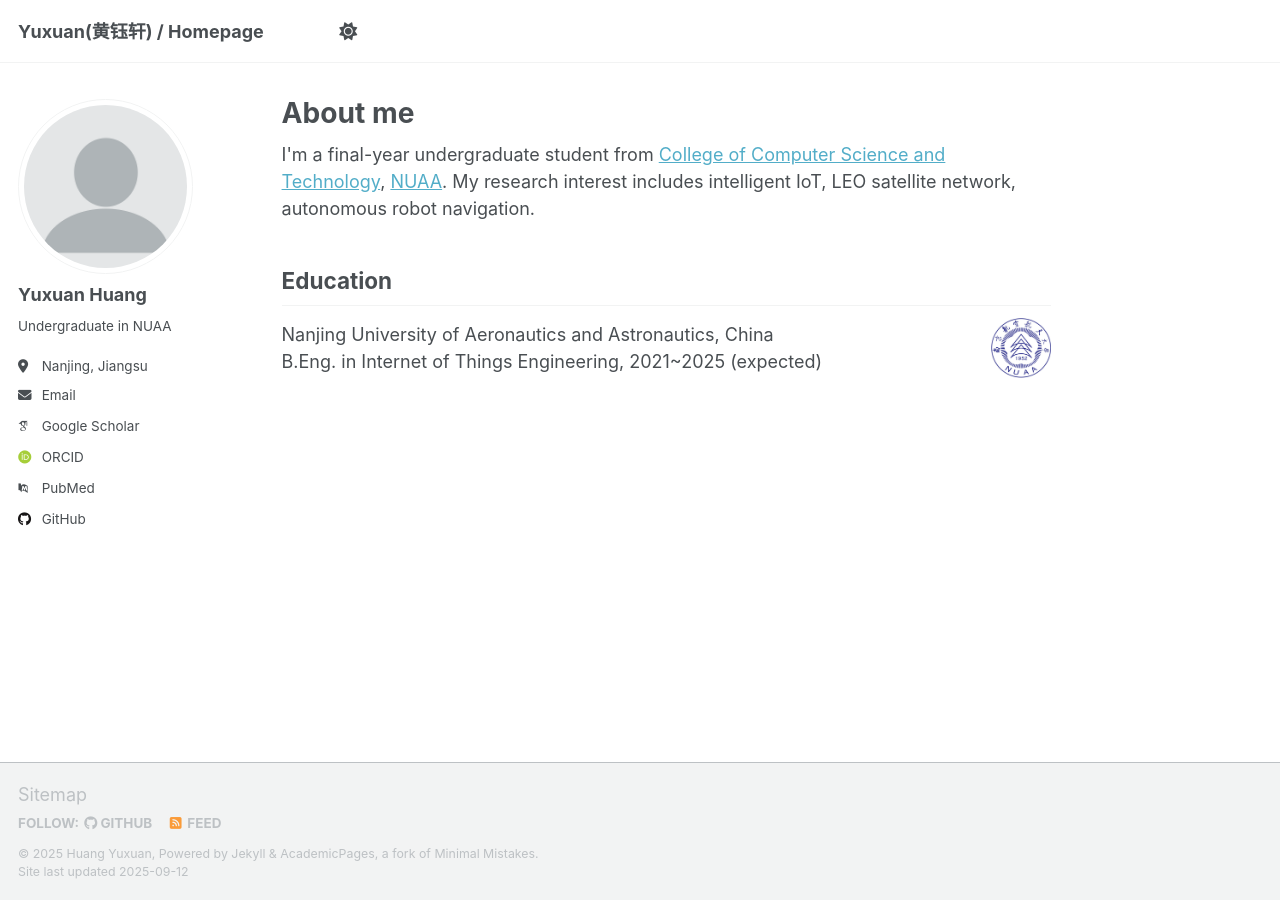
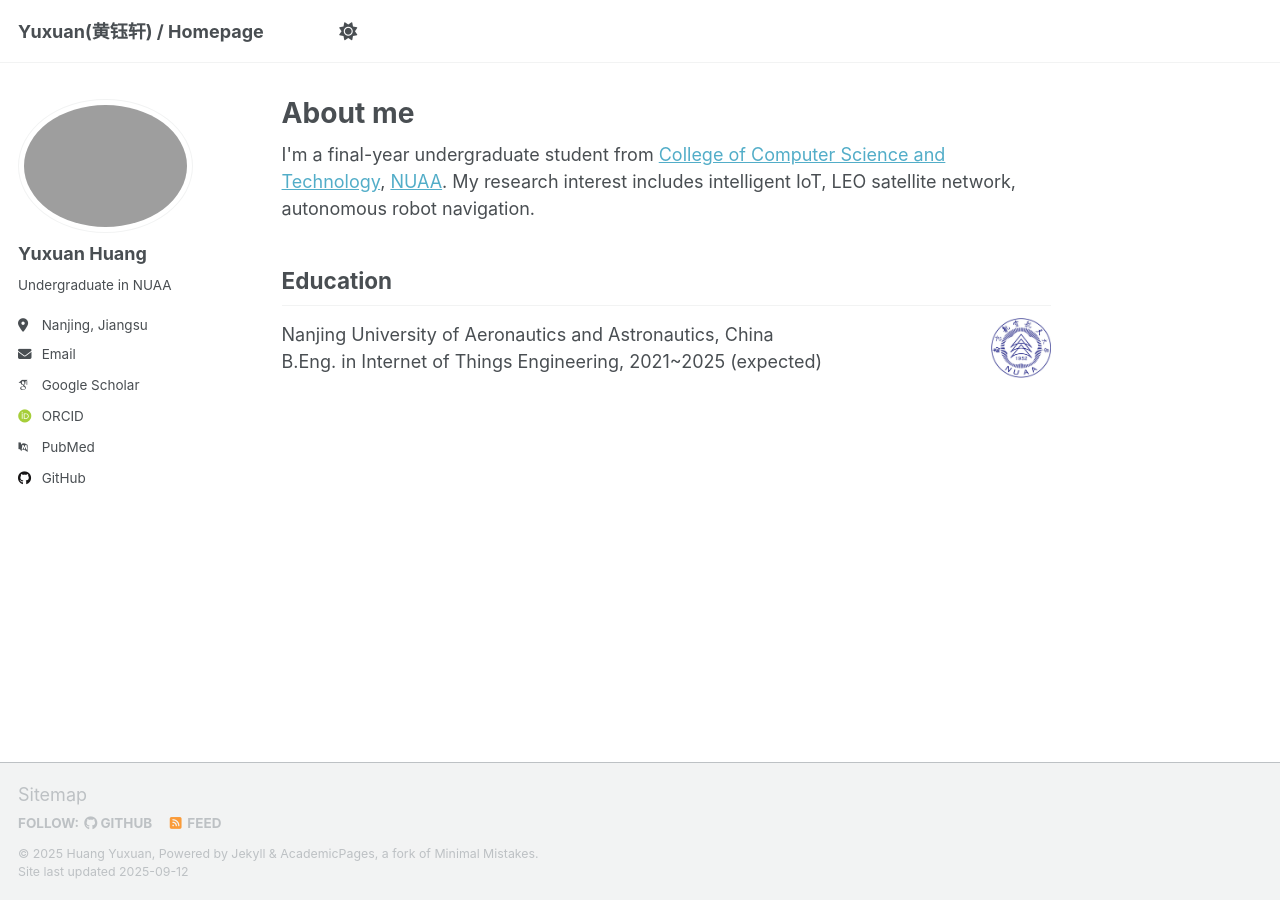
Before and after one commit to Cresc3nt/Cresc3nt.github.io, a Jekyll site: the page built from _pages/about.html, in a window 1280 px wide. Built offline with Jekyll 4.4.1, drawn with Linux system fonts in a browser that asks for light colours; some web fonts are replaced; a script that is not in the unit is left out.

Commit message:
Update _config.yml

```diff
--- a/_config.yml
+++ b/_config.yml
@@ -23,7 +23,7 @@ repository               : "Cresc3nt/Cresc3nt.github.io"
 #               Additional customization can be done by editing /_includes/author-profile.html
 author:
   # Biographic information
-  avatar           : "profile.png"
+  avatar           : "Cresc3nt.png"
   name             : "Yuxuan Huang"
   pronouns         : # example: "she/her"
   bio              : "Undergraduate in NUAA"
```
Also changed, not shown: images/Cresc3nt.jpg (added).
